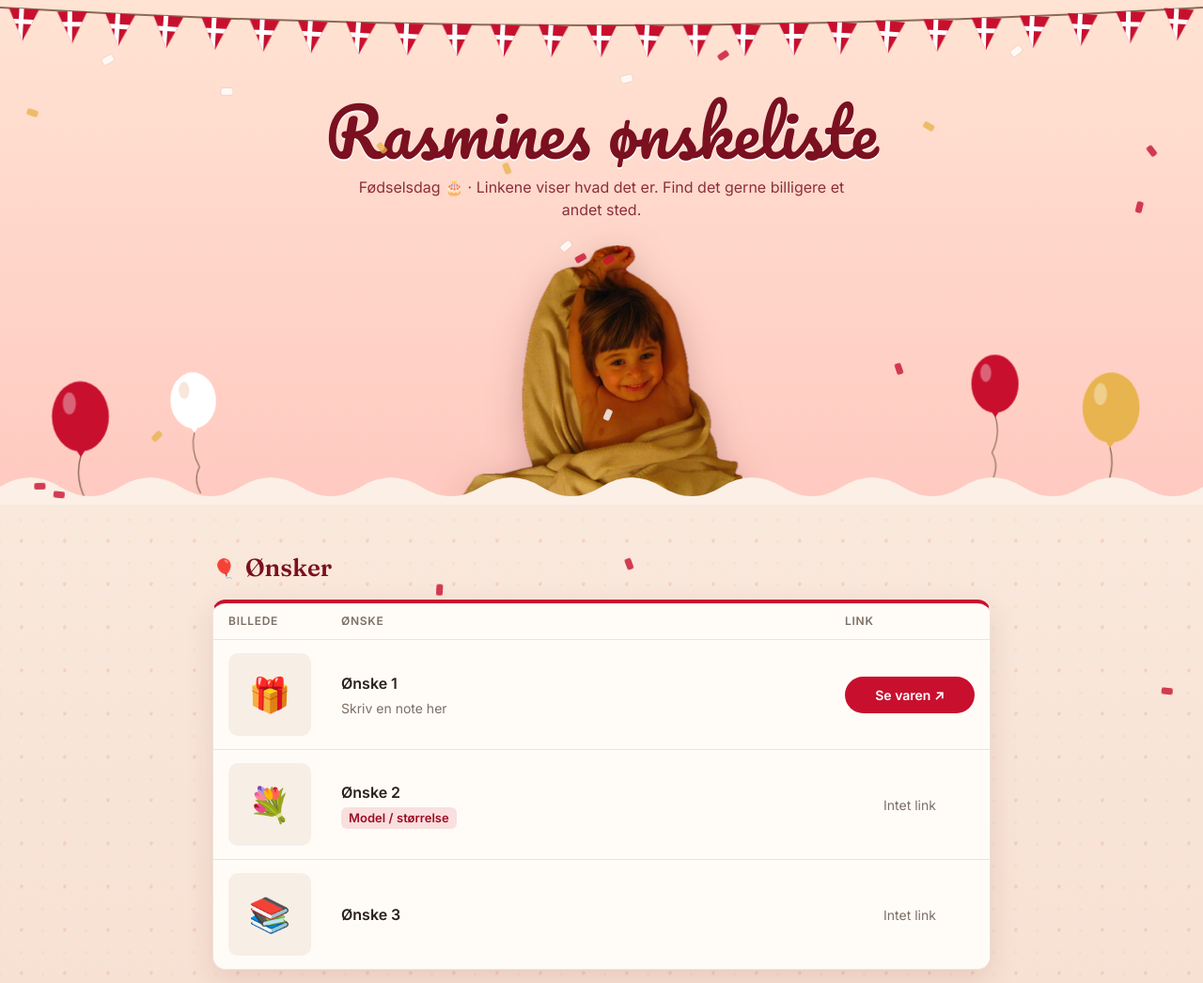
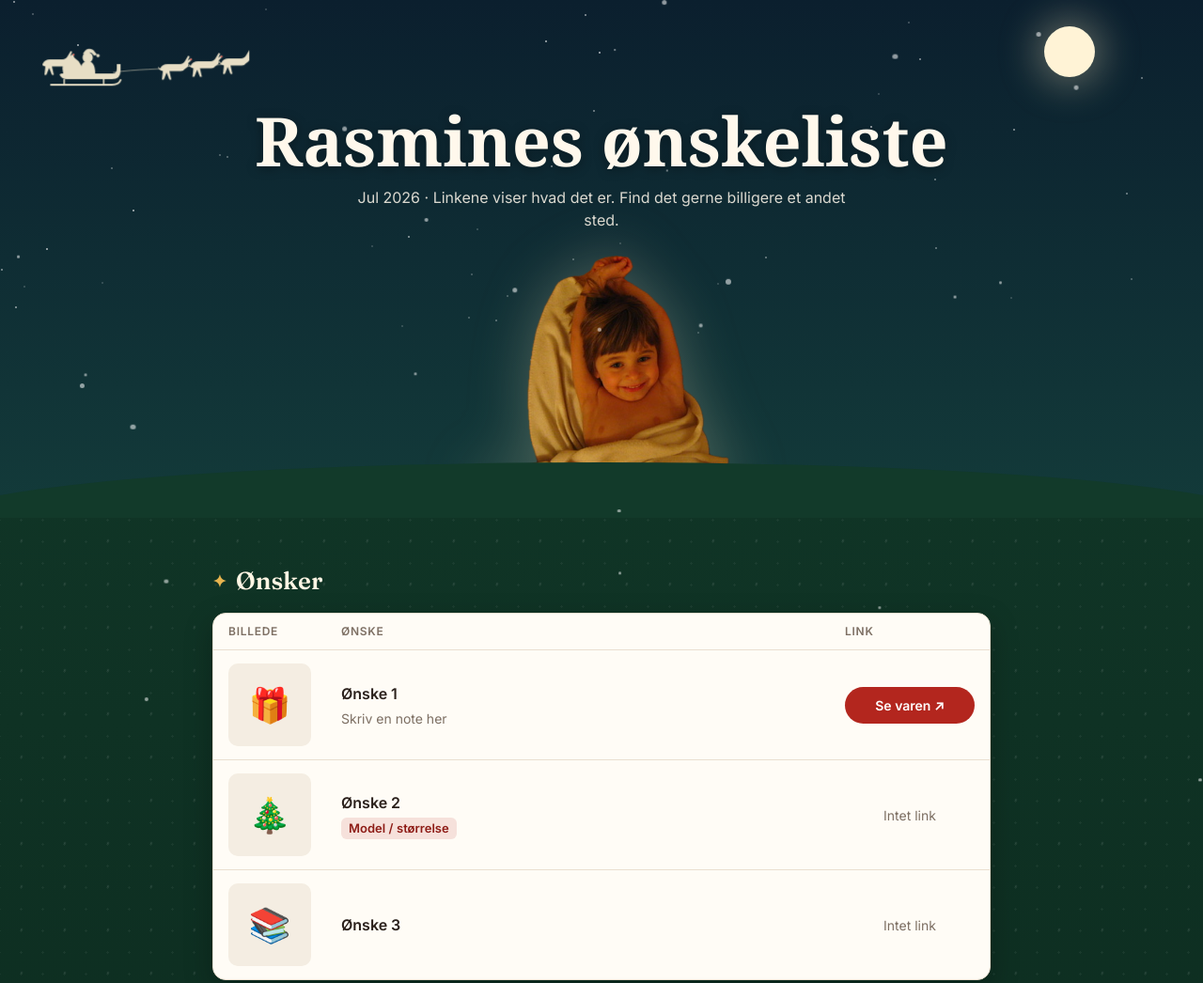
Before and after one commit to sebastiandammeyer/Rasmine, a plain HTML site: page index.html in a window 1280 px wide. Shown: the top 1046 px of the page at 94% size. Drawn offline with Linux system fonts and the light colour scheme; a web font is replaced by a local one.

Commit message:
Juletema magen til Sebastians ønskeliste
Co-Authored-By: Claude Opus 5.5 <noreply@anthropic.com>

```diff
--- a/index.html
+++ b/index.html
@@ -5,36 +5,33 @@
 <meta name="viewport" content="width=device-width, initial-scale=1">
 <title>Rasmines ønskeliste</title>
 <link rel="preconnect" href="https://fonts.googleapis.com">
-<link href="https://fonts.googleapis.com/css2?family=Pacifico&family=Fraunces:opsz,wght@9..144,600&family=Inter:wght@400;500;600&display=swap" rel="stylesheet">
+<link href="https://fonts.googleapis.com/css2?family=Mountains+of+Christmas:wght@700&family=Fraunces:opsz,wght@9..144,600&family=Inter:wght@400;500;600&display=swap" rel="stylesheet">
 <style>
   :root {
-    --bg: #FBEFE6;
-    --bg2: #F6DCCB;
-    --card: #FFFCF8;
+    --bg: #123A2A;
+    --bg2: #0C2A1E;
+    --card: #FFFCF6;
     --ink: #2B211C;
     --muted: #7D6F63;
-    --line: #EFE2D6;
-    --red: #C8102E;
-    --red-dark: #9E0B23;
-    --head: #7A1020;
+    --line: #EADFD0;
+    --red: #B3261E;
+    --red-dark: #8E1C16;
+    --cream: #FFF6E4;
     --gold: #E8B44F;
-    --sky1: #FFE3D3;
-    --sky2: #FFC9C0;
-    --thumb: #F7EEE6;
+    --sky1: #0B1F2E;
+    --sky2: #133B3A;
+    --thumb: #F4EDE2;
   }
   @media (prefers-color-scheme: dark) {
     :root {
-      --bg: #2A1418;
-      --bg2: #1C0D10;
+      --bg: #0E2C20;
+      --bg2: #081C14;
       --card: #1F1A17;
       --ink: #F4ECE2;
       --muted: #A99B8E;
       --line: #352D28;
-      --red: #E2475C;
-      --red-dark: #F07A88;
-      --head: #FFD9D0;
-      --sky1: #3A1A20;
-      --sky2: #5A2430;
+      --red: #E2574C;
+      --red-dark: #F07A70;
       --thumb: #2A2420;
     }
   }
@@ -44,8 +41,8 @@
     margin: 0;
     background-color: var(--bg);
     background-image:
-      radial-gradient(rgba(200,16,46,.08) 2px, transparent 2.1px),
-      radial-gradient(rgba(232,180,79,.12) 1.5px, transparent 1.6px),
+      radial-gradient(rgba(255,255,255,.07) 1.5px, transparent 1.6px),
+      radial-gradient(rgba(255,255,255,.05) 1px, transparent 1.1px),
       linear-gradient(180deg, var(--bg) 0%, var(--bg2) 100%);
     background-size: 46px 46px, 23px 23px, 100% 100%;
     background-position: 0 0, 11px 13px, 0 0;
@@ -55,61 +52,75 @@
     line-height: 1.5;
   }
 
-  /* ---------- Toppen med flagranke, balloner og Rasmine ---------- */
-  .top {
+  /* ---------- Himmel med kane ---------- */
+  .himmel {
     position: relative;
     overflow: hidden;
     background: linear-gradient(180deg, var(--sky1) 0%, var(--sky2) 100%);
-    color: var(--head);
+    color: #FFF8EC;
     text-align: center;
-    padding: 70px 16px 0;
+    padding: 72px 16px 96px;
   }
-  .ranke { position: absolute; left: 0; right: 0; top: 0; width: 100%; height: 70px; }
-  .ranke .flag { transform-box: fill-box; transform-origin: top center; animation: vift 3s ease-in-out infinite; }
-  @keyframes vift { 50% { transform: rotate(4deg); } }
-
-  .ballon {
-    position: absolute; bottom: -40px; width: 70px; height: auto;
-    animation: op 9s ease-in-out infinite;
+  .stjerner { position: absolute; inset: 0; pointer-events: none; }
+  .stjerner i {
+    position: absolute; width: 2px; height: 2px; border-radius: 50%;
+    background: #fff; opacity: .7;
+    animation: blink 4s ease-in-out infinite;
+  }
+  @keyframes blink { 50% { opacity: .2; } }
+  .maane {
+    position: absolute; top: 28px; right: 9%;
+    width: 54px; height: 54px; border-radius: 50%;
+    background: #FFF3D6;
+    box-shadow: 0 0 40px 8px rgba(255, 236, 190, .35);
+  }
+  .kane {
+    position: absolute; top: 34px; left: 0;
+    width: 220px; height: auto;
+    opacity: .9;
+    animation: flyv 38s linear infinite;
     pointer-events: none;
   }
-  @keyframes op {
-    0%, 100% { transform: translateY(0) rotate(-3deg); }
-    50%      { transform: translateY(-26px) rotate(3deg); }
+  @keyframes flyv {
+    0%   { transform: translate(-260px, 30px); }
+    25%  { transform: translate(25vw, 0px); }
+    50%  { transform: translate(55vw, 22px); }
+    75%  { transform: translate(85vw, -4px); }
+    100% { transform: translate(calc(100vw + 40px), 18px); }
   }
-  .top h1 {
+  .himmel h1 {
     position: relative;
-    font-family: Pacifico, Georgia, serif;
-    font-weight: 400;
-    font-size: clamp(40px, 9vw, 70px);
-    line-height: 1.15;
-    margin: 30px 0 6px;
-    text-shadow: 0 2px 0 #fff;
+    font-family: "Mountains of Christmas", Georgia, serif;
+    font-weight: 700;
+    font-size: clamp(42px, 9vw, 72px);
+    line-height: 1.05;
+    margin: 40px 0 10px;
+    text-shadow: 0 2px 12px rgba(0,0,0,.35);
   }
-  @media (prefers-color-scheme: dark) { .top h1 { text-shadow: 0 2px 12px rgba(0,0,0,.4); } }
-  .top p { position: relative; margin: 0 auto; max-width: 520px; opacity: .85; }
+  .himmel p { position: relative; margin: 0 auto; max-width: 520px; opacity: .85; }
   .portraet {
-    position: relative; display: block;
-    width: min(300px, 72vw); height: auto;
-    margin: 26px auto -34px;
-    filter: brightness(1.08) saturate(1.05) drop-shadow(0 10px 18px rgba(80, 20, 20, .25));
+    position: relative; z-index: 1; display: block;
+    width: min(280px, 70vw); height: auto;
+    margin: 26px auto -70px;
+    filter: brightness(1.08) drop-shadow(0 0 30px rgba(255, 236, 190, .25));
   }
-  .kant {
-    position: relative; display: block;
-    width: calc(100% + 32px); height: 40px;
-    margin: 0 -16px -1px;
+  .bakke {
+    position: absolute; left: -5%; right: -5%; bottom: -1px; height: 60px;
+    background: var(--bg);
+    border-radius: 50% 50% 0 0 / 100% 100% 0 0;
+    z-index: 2;
   }
-
-  .konfetti { position: fixed; inset: 0; pointer-events: none; z-index: 5; }
-  .konfetti i {
-    position: absolute; top: -12px; width: 7px; height: 12px; border-radius: 2px;
-    opacity: .8;
+  .sne { position: fixed; inset: 0; pointer-events: none; z-index: 5; }
+  .sne i {
+    position: absolute; top: -10px; border-radius: 50%;
+    background: #fff; opacity: .55;
     animation: fald linear infinite;
   }
-  @keyframes fald { to { transform: translate(40px, 105vh) rotate(720deg); } }
+  @keyframes fald { to { transform: translate(30px, 105vh); } }
   @media (prefers-reduced-motion: reduce) {
-    .ballon, .konfetti, .ranke .flag { animation: none; }
-    .konfetti { display: none; }
+    .kane, .sne, .stjerner i { animation: none; }
+    .kane { transform: translate(8vw, 0); }
+    .sne { display: none; }
   }
 
   /* ---------- Liste ---------- */
@@ -121,9 +132,10 @@
     font-size: 26px;
     margin: 0 0 14px;
     display: flex; align-items: center; gap: 10px;
-    color: var(--head);
+    color: var(--cream);
   }
-  h2::before { content: "🎈"; font-size: 20px; }
+  h2::before { content: "✦"; color: var(--gold); font-size: 18px; }
+  table { box-shadow: 0 10px 30px rgba(0,0,0,.25); }
 
   table {
     width: 100%;
@@ -131,10 +143,8 @@
     border-spacing: 0;
     background: var(--card);
     border: 1px solid var(--line);
-    border-top: 4px solid var(--red);
     border-radius: 14px;
     overflow: hidden;
-    box-shadow: 0 10px 30px rgba(120, 30, 30, .12);
   }
   th {
     text-align: left;
@@ -148,6 +158,7 @@
   }
   td { padding: 14px 16px; border-bottom: 1px solid var(--line); vertical-align: middle; }
   tr:last-child td { border-bottom: 0; }
+  .knipex table { border-top: 4px solid var(--red); }
   .billede { width: 112px; }
   .billede img, .billede .tom {
     display: block; width: 88px; height: 88px;
@@ -197,69 +208,60 @@
     tr:last-child { border-bottom: 0; }
     td { padding: 0; border: 0; }
     .billede { width: auto; grid-row: span 2; }
+    .billede img, .billede .tom { width: 88px; height: 88px; }
     .link { width: auto; }
     .link a { display: inline-block; margin: 6px 6px 0 0; }
     .link .ingen { text-align: left; }
-    .ballon { width: 48px; }
   }
 
   .hilsen {
     text-align: center; margin: 64px 0 0;
-    font-family: Pacifico, Georgia, serif;
-    font-size: 34px; color: var(--head);
+    font-family: "Mountains of Christmas", Georgia, serif;
+    font-size: 34px; color: var(--cream);
   }
-  .fest { display: block; width: 100%; height: auto; margin-top: -10px; }
-  .flamme { transform-box: fill-box; transform-origin: bottom center; animation: flakker .9s ease-in-out infinite alternate; }
-  @keyframes flakker { to { transform: scale(.85, 1.12); } }
-  @media (prefers-reduced-motion: reduce) { .flamme { animation: none; } }
+  .landskab { display: block; width: 100%; height: auto; margin-top: -10px; }
+  .vindue { animation: lys 5s ease-in-out infinite; }
+  @keyframes lys { 50% { opacity: .75; } }
+  @media (prefers-reduced-motion: reduce) { .vindue { animation: none; } }
 </style>
 </head>
 <body>
 
-<div class="konfetti" aria-hidden="true"></div>
+<div class="sne" aria-hidden="true"></div>
 
-<header class="top">
-  <!-- Flagranke med Dannebrog -->
-  <svg class="ranke" viewBox="0 0 1200 70" aria-hidden="true">
-    <defs>
-      <g id="dk">
-        <path d="M-16 0 h32 l-16 34 Z" fill="#C8102E"/>
-        <path d="M-5 0 h5 v34 h-5 Z M-16 11 h32 v5 h-32 Z" fill="#fff" clip-path="url(#vimpel)"/>
-      </g>
-      <clipPath id="vimpel" clipPathUnits="userSpaceOnUse"><path d="M-16 0 h32 l-16 34 Z"/></clipPath>
-    </defs>
-    <path class="snor" d="M0 8 Q 600 46 1200 8" stroke="#8A6A55" stroke-width="2" fill="none"/>
-  </svg>
+<header class="himmel">
+  <div class="stjerner" aria-hidden="true"></div>
+  <div class="maane" aria-hidden="true"></div>
 
-  <svg class="ballon" style="left:4%;animation-delay:-2s" viewBox="0 0 60 140" aria-hidden="true">
-    <path d="M30 70 q-6 20 4 40 q-8 14 0 30" stroke="#8A6A55" stroke-width="1.2" fill="none"/>
-    <ellipse cx="30" cy="34" rx="26" ry="32" fill="#C8102E"/><path d="M26 65 h8 l-4 6 Z" fill="#C8102E"/>
-    <ellipse cx="20" cy="22" rx="6" ry="10" fill="#fff" opacity=".35"/>
-  </svg>
-  <svg class="ballon" style="left:14%;width:56px;animation-delay:-5s;bottom:10px" viewBox="0 0 60 140" aria-hidden="true">
-    <path d="M30 70 q-6 20 4 40 q-8 14 0 30" stroke="#8A6A55" stroke-width="1.2" fill="none"/>
-    <ellipse cx="30" cy="34" rx="26" ry="32" fill="#FFFFFF"/><path d="M26 65 h8 l-4 6 Z" fill="#FFFFFF"/>
-    <ellipse cx="20" cy="22" rx="6" ry="10" fill="#F6DCCB" opacity=".7"/>
-  </svg>
-  <svg class="ballon" style="right:5%;animation-delay:-1s" viewBox="0 0 60 140" aria-hidden="true">
-    <path d="M30 70 q6 20 -4 40 q8 14 0 30" stroke="#8A6A55" stroke-width="1.2" fill="none"/>
-    <ellipse cx="30" cy="34" rx="26" ry="32" fill="#E8B44F"/><path d="M26 65 h8 l-4 6 Z" fill="#E8B44F"/>
-    <ellipse cx="20" cy="22" rx="6" ry="10" fill="#fff" opacity=".35"/>
-  </svg>
-  <svg class="ballon" style="right:15%;width:58px;animation-delay:-6s;bottom:16px" viewBox="0 0 60 140" aria-hidden="true">
-    <path d="M30 70 q6 20 -4 40 q8 14 0 30" stroke="#8A6A55" stroke-width="1.2" fill="none"/>
-    <ellipse cx="30" cy="34" rx="26" ry="32" fill="#C8102E"/><path d="M26 65 h8 l-4 6 Z" fill="#C8102E"/>
-    <ellipse cx="20" cy="22" rx="6" ry="10" fill="#fff" opacity=".35"/>
+  <!-- Julemanden i kane med rensdyr -->
+  <svg class="kane" viewBox="0 0 440 110" aria-hidden="true" fill="#FFF3D6">
+    <!-- tøjler -->
+    <path d="M150 58 C 200 50, 250 52, 300 46 C 330 42, 360 44, 392 40" stroke="#FFF3D6" stroke-width="1.5" fill="none" opacity=".7"/>
+    <!-- rensdyr (tre ens, forskudt) -->
+    <g id="ren">
+      <path d="M0 40 q4 -10 16 -10 h26 q8 0 12 -8 l6 -10 l3 2 l-4 9 l7 -6 l2 3 l-8 8 q2 6 -4 10 l-4 3 q-2 4 -8 4 h-24 l4 18 h-4 l-6 -15 l-6 15 h-4 l2 -18 q-10 -2 -10 -10 z"/>
+      <circle cx="66" cy="20" r="2" fill="#E2574C"/>
+    </g>
+    <use href="#ren" x="250" y="10"/>
+    <use href="#ren" x="315" y="4"/>
+    <use href="#ren" x="380" y="-2"/>
+    <!-- kane -->
+    <path d="M40 60 h110 q8 0 8 -10 v-10 h8 v14 q0 18 -18 18 h-96 q-12 0 -16 -10 z"/>
+    <path d="M18 84 h130 q14 0 18 -10" stroke="#FFF3D6" stroke-width="4" fill="none" stroke-linecap="round"/>
+    <path d="M46 72 v12 M130 72 v12" stroke="#FFF3D6" stroke-width="3"/>
+    <!-- julemand -->
+    <circle cx="96" cy="26" r="11"/>
+    <path d="M80 60 q0 -26 16 -26 q16 0 16 26 z"/>
+    <path d="M86 18 q8 -16 22 -8 l8 10 l-6 2 l-6 -6 q-6 -2 -12 4 z"/>
+    <circle cx="118" cy="22" r="3.5"/>
+    <!-- gavesæk -->
+    <path d="M44 60 q-6 -22 10 -30 q6 -3 6 -8 l6 0 q0 5 6 8 q14 8 10 30 z"/>
   </svg>
 
   <h1>Rasmines ønskeliste</h1>
-  <p>Fødselsdag 🎂 · Linkene viser hvad det er. Find det gerne billigere et andet sted.</p>
-
+  <p>Jul 2026 · Linkene viser hvad det er. Find det gerne billigere et andet sted.</p>
   <img class="portraet" src="rasmine.png" alt="Rasmine som lille, pakket ind i et håndklæde med armene over hovedet">
-
-  <svg class="kant" viewBox="0 0 1200 40" preserveAspectRatio="none" aria-hidden="true">
-    <path d="M0 40 V20 Q 30 0 60 20 T 120 20 T 180 20 T 240 20 T 300 20 T 360 20 T 420 20 T 480 20 T 540 20 T 600 20 T 660 20 T 720 20 T 780 20 T 840 20 T 900 20 T 960 20 T 1020 20 T 1080 20 T 1140 20 T 1200 20 V40 Z" fill="var(--bg)"/>
-  </svg>
+  <div class="bakke" aria-hidden="true"></div>
 </header>
 
 <main>
@@ -279,7 +281,7 @@
           <td class="link"><a href="#" target="_blank" rel="noopener">Se varen ↗</a></td>
         </tr>
         <tr>
-          <td class="billede"><div class="tom">💐</div></td>
+          <td class="billede"><div class="tom">🎄</div></td>
           <td>
             <div class="navn">Ønske 2</div>
             <span class="model">Model / størrelse</span>
@@ -288,109 +290,87 @@
         </tr>
         <tr>
           <td class="billede"><div class="tom">📚</div></td>
-          <td>
-            <div class="navn">Ønske 3</div>
-          </td>
+          <td><div class="navn">Ønske 3</div></td>
           <td class="link"><span class="ingen">Intet link</span></td>
         </tr>
       </tbody>
     </table>
   </section>
 
-  <p class="hilsen">Tillykke med fødselsdagen!</p>
+  <p class="hilsen">Glædelig jul!</p>
 </main>
 
-<!-- Fødselsdagsbord med kage, gaver og flag -->
-<svg class="fest" viewBox="0 0 1200 260" preserveAspectRatio="xMidYMax meet" aria-hidden="true">
+<!-- Nisselandskab -->
+<svg class="landskab" viewBox="0 0 1200 300" preserveAspectRatio="xMidYMax meet" aria-hidden="true">
   <defs>
-    <g id="flagstang">
-      <rect x="0" y="0" width="3" height="90" fill="#8A6A55"/>
-      <circle cx="1.5" cy="-2" r="4" fill="#E8B44F"/>
-      <rect x="3" y="4" width="46" height="32" fill="#C8102E"/>
-      <rect x="3" y="17" width="46" height="6" fill="#fff"/>
-      <rect x="17" y="4" width="6" height="32" fill="#fff"/>
+    <g id="gran">
+      <path d="M0 0 L-26 40 h12 L-34 72 h14 L-42 108 h84 L20 72 h14 L14 40 h12 Z" fill="#1E5A3C"/>
+      <path d="M0 0 L-14 22 q14 6 28 0 Z M-20 40 q20 8 40 0 l-6 -8 q-14 5 -28 0 Z M-28 72 q28 9 56 0 l-6 -8 q-22 6 -44 0 Z" fill="#F5F8FA"/>
+      <rect x="-5" y="108" width="10" height="14" fill="#4A2F22"/>
     </g>
-    <g id="gave">
-      <rect x="0" y="0" width="60" height="46" rx="3"/>
-      <rect x="26" y="0" width="8" height="46" fill="#E8B44F"/>
-      <rect x="0" y="16" width="60" height="7" fill="#E8B44F"/>
-      <path d="M30 0 q-18 -16 -22 -4 q4 6 22 4 q18 2 22 -4 q-4 -12 -22 4 Z" fill="#E8B44F"/>
+    <g id="nisse">
+      <path d="M-14 0 h28 l-4 -30 h-20 Z" fill="#7A2A20"/>
+      <path d="M-12 -30 q12 -8 24 0 l-2 6 h-20 Z" fill="#F5F8FA"/>
+      <circle cx="0" cy="-40" r="10" fill="#F2C9A8"/>
+      <path d="M-10 -38 q10 22 20 0 q-10 6 -20 0 Z" fill="#FFFFFF"/>
+      <path d="M-12 -44 Q2 -46 12 -44 L-2 -82 Z" fill="#C8302A"/>
+      <path d="M-13 -46 q13 5 26 0 v5 q-13 5 -26 0 Z" fill="#FFFFFF"/>
+      <circle cx="-2" cy="-82" r="4" fill="#FFFFFF"/>
+    </g>
+    <g id="hus">
+      <rect x="0" y="0" width="90" height="62" fill="#9E2B23"/>
+      <path d="M-10 4 L45 -38 L100 4 Z" fill="#5B1E18"/>
+      <path d="M-12 6 L45 -40 L102 6 L96 10 L45 -30 L-6 10 Z" fill="#FFFFFF"/>
+      <rect class="vindue" x="14" y="18" width="20" height="18" fill="#FFD27A"/>
+      <rect x="56" y="26" width="20" height="36" fill="#3E1410"/>
+      <path d="M24 18 v18 M14 27 h20" stroke="#9E2B23" stroke-width="2"/>
     </g>
   </defs>
-  <!-- bord -->
-  <path d="M0 200 H1200 V260 H0 Z" fill="#E7C9B4"/>
-  <path d="M0 200 H1200" stroke="#D2AE95" stroke-width="4"/>
-  <!-- flag -->
-  <use href="#flagstang" x="150" y="110"/>
-  <use href="#flagstang" x="1010" y="110"/>
-  <use href="#flagstang" x="420" y="120"/>
-  <!-- gaver -->
-  <use href="#gave" x="220" y="154" fill="#C8102E"/>
-  <use href="#gave" x="290" y="166" fill="#FFFFFF" transform="translate(290 166) scale(.75) translate(-290 -166)"/>
-  <use href="#gave" x="860" y="154" fill="#2E7D4F"/>
-  <use href="#gave" x="930" y="164" fill="#C8102E" transform="translate(930 164) scale(.8) translate(-930 -164)"/>
-  <!-- kage -->
-  <g transform="translate(520 100)">
-    <rect x="0" y="50" width="160" height="50" rx="6" fill="#F6E1C8"/>
-    <rect x="20" y="10" width="120" height="44" rx="6" fill="#FFFFFF"/>
-    <path d="M20 22 q10 12 20 0 q10 12 20 0 q10 12 20 0 q10 12 20 0 q10 12 20 0 q10 12 20 0 V10 H20 Z" fill="#C8102E"/>
-    <path d="M0 62 q10 12 20 0 q10 12 20 0 q10 12 20 0 q10 12 20 0 q10 12 20 0 q10 12 20 0 q10 12 20 0 q10 12 20 0 V50 H0 Z" fill="#FFFFFF"/>
-    <circle cx="40" cy="80" r="4" fill="#E8B44F"/><circle cx="80" cy="84" r="4" fill="#C8102E"/><circle cx="120" cy="80" r="4" fill="#E8B44F"/>
-    <!-- lys -->
-    <g>
-      <rect x="44" y="-14" width="6" height="24" fill="#C8102E"/>
-      <rect x="77" y="-18" width="6" height="28" fill="#FFFFFF" stroke="#C8102E" stroke-width="1"/>
-      <rect x="110" y="-14" width="6" height="24" fill="#C8102E"/>
-      <path class="flamme" d="M47 -28 q-6 8 0 12 q6 -4 0 -12 Z" fill="#FFB000"/>
-      <path class="flamme" d="M80 -32 q-6 8 0 12 q6 -4 0 -12 Z" fill="#FFB000"/>
-      <path class="flamme" d="M113 -28 q-6 8 0 12 q6 -4 0 -12 Z" fill="#FFB000"/>
-    </g>
-    <!-- lille flag i kagen -->
-    <rect x="140" y="-30" width="2" height="44" fill="#8A6A55"/>
-    <rect x="142" y="-30" width="22" height="15" fill="#C8102E"/>
-    <rect x="142" y="-24" width="22" height="3" fill="#fff"/>
-    <rect x="148" y="-30" width="3" height="15" fill="#fff"/>
+  <!-- bagerste bakker -->
+  <path d="M0 170 Q 200 110 420 150 T 820 140 T 1200 130 V300 H0 Z" fill="#D9E6EE"/>
+  <use href="#gran" x="120" y="96" transform="scale(1)"/>
+  <use href="#gran" x="980" y="80"/>
+  <use href="#gran" x="1080" y="96"/>
+  <use href="#hus" x="560" y="120"/>
+  <!-- forreste sne -->
+  <path d="M0 220 Q 260 170 560 210 T 1200 200 V300 H0 Z" fill="#FFFFFF"/>
+  <use href="#gran" x="40" y="150"/>
+  <use href="#gran" x="250" y="160" />
+  <use href="#hus" x="760" y="168"/>
+  <use href="#gran" x="1150" y="150"/>
+  <use href="#nisse" x="380" y="250"/>
+  <use href="#nisse" x="420" y="256" transform="translate(840 0) scale(-1 1) translate(0 0)"/>
+  <use href="#nisse" x="690" y="246"/>
+  <!-- slæde med gaver -->
+  <g transform="translate(470 238)">
+    <path d="M0 0 h56 v10 h-56 Z" fill="#7A4B2C"/>
+    <path d="M-6 16 h70 q10 0 12 -10" stroke="#5A3820" stroke-width="3" fill="none"/>
+    <rect x="6" y="-16" width="18" height="16" fill="#C8302A"/>
+    <rect x="28" y="-22" width="20" height="22" fill="#2E7D4F"/>
+    <path d="M15 -16 v16 M38 -22 v22" stroke="#E8B44F" stroke-width="3"/>
   </g>
 </svg>
 
 <script>
-  // Dannebrog-vimpler på ranken (følger buen, tegnes i skærmens bredde så de ikke strækkes)
-  const r = document.querySelector('.ranke');
-  const ns = 'http://www.w3.org/2000/svg';
-  function tegnRanke() {
-    const W = r.clientWidth || 1200;
-    r.setAttribute('viewBox', `0 0 ${W} 70`);
-    r.querySelector('.snor').setAttribute('d', `M0 8 Q ${W / 2} 46 ${W} 8`);
-    r.querySelectorAll('g.v').forEach(g => g.remove());
-    const n = Math.max(8, Math.round(W / 52));
-    for (let i = 0; i < n; i++) {
-      const t = (i + 0.5) / n;
-      const x = t * W;
-      const y = 8 + 76 * t * (1 - t);
-      const g = document.createElementNS(ns, 'g');
-      g.setAttribute('class', 'v');
-      g.setAttribute('transform', `translate(${x} ${y})`);
-      const u = document.createElementNS(ns, 'use');
-      u.setAttribute('href', '#dk');
-      u.setAttribute('class', 'flag');
-      u.style.animationDelay = (-Math.random() * 3) + 's';
-      g.appendChild(u);
-      r.appendChild(g);
-    }
+  // Stjerner på himlen
+  const s = document.querySelector('.stjerner');
+  for (let i = 0; i < 45; i++) {
+    const e = document.createElement('i');
+    e.style.left = Math.random() * 100 + '%';
+    e.style.top = Math.random() * 70 + '%';
+    e.style.animationDelay = (Math.random() * 4) + 's';
+    s.appendChild(e);
   }
-  tegnRanke();
-  addEventListener('resize', tegnRanke);
-  // Konfetti i rød, hvid og guld
-  const k = document.querySelector('.konfetti');
-  const farver = ['#C8102E', '#FFFFFF', '#E8B44F', '#C8102E'];
-  for (let i = 0; i < 30; i++) {
+  // Stille snefald
+  const sne = document.querySelector('.sne');
+  for (let i = 0; i < 28; i++) {
     const f = document.createElement('i');
-    f.style.background = farver[i % farver.length];
+    const size = 2 + Math.random() * 4;
+    f.style.width = f.style.height = size + 'px';
     f.style.left = Math.random() * 100 + '%';
-    f.style.animationDuration = (12 + Math.random() * 14) + 's';
-    f.style.animationDelay = (-Math.random() * 26) + 's';
-    if (i % 4 === 1) f.style.boxShadow = '0 0 0 1px rgba(0,0,0,.06)';
-    k.appendChild(f);
+    f.style.animationDuration = (14 + Math.random() * 16) + 's';
+    f.style.animationDelay = (-Math.random() * 30) + 's';
+    sne.appendChild(f);
   }
 </script>
 </body>
```
